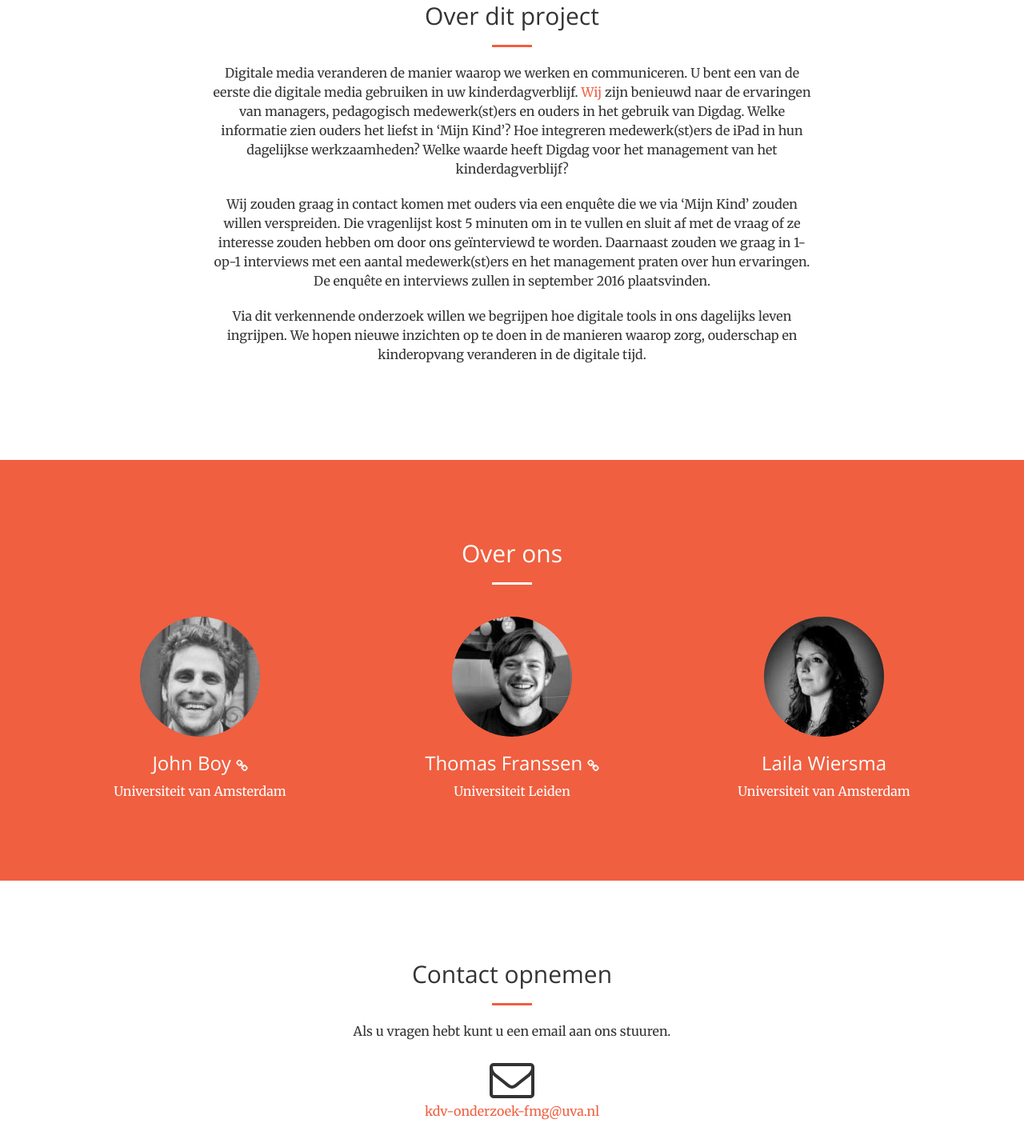
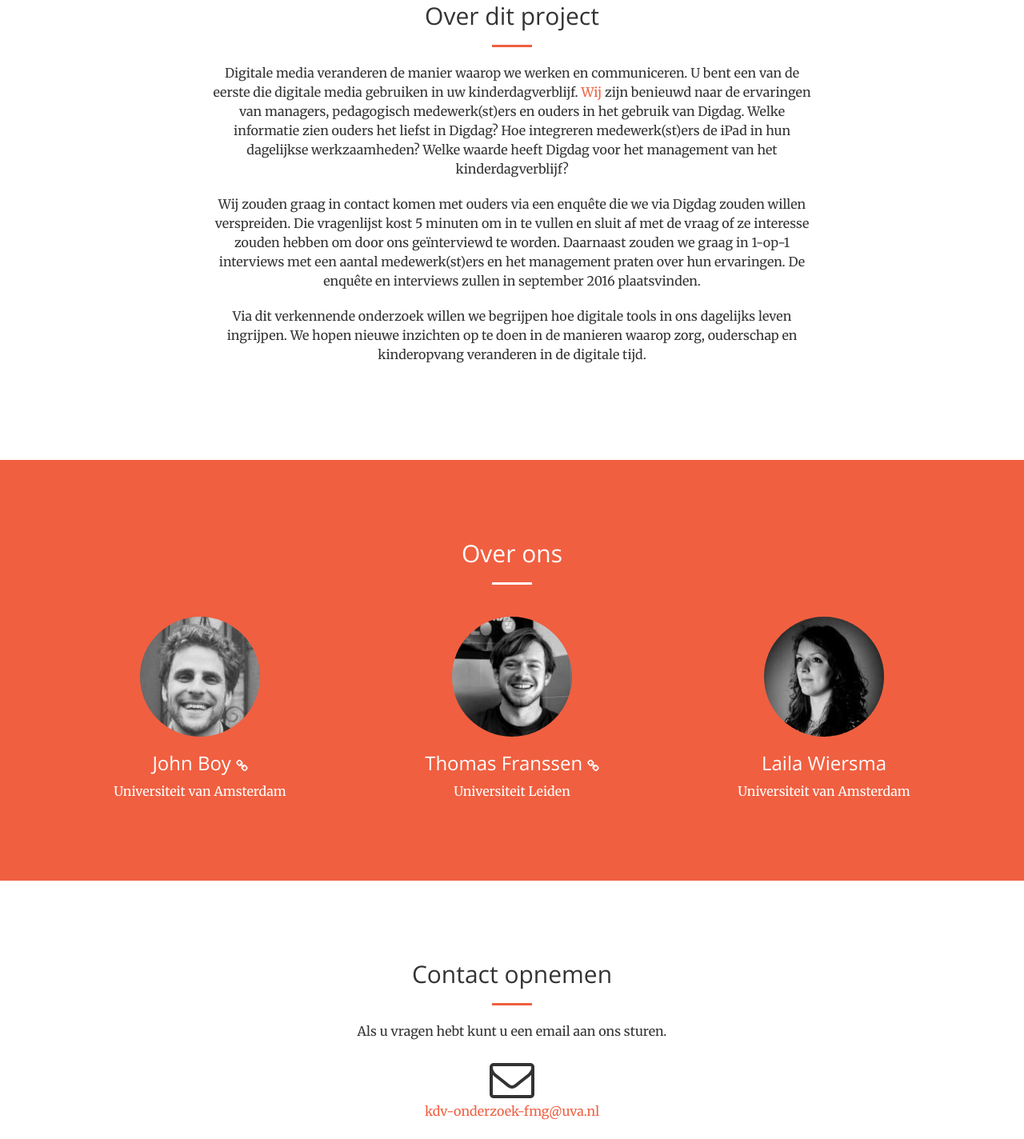
Before and after one commit to jboynyc/curly-waffle, a plain HTML site: page index.html in a window 1280 px wide. Shown: the part 897-2321 px from the top of the page at 80% size. Drawn offline with nearby package versions, Linux system fonts and the light colour scheme.

Commit message:
fixed typo; use proper product name

```diff
--- a/index.html
+++ b/index.html
@@ -90,13 +90,13 @@
                         href="#team">Wij</a> zijn benieuwd naar de
                     ervaringen van managers, pedagogisch medewerk(st)ers
                     en ouders in het gebruik van Digdag. Welke informatie
-                    zien ouders het liefst in &lsquo;Mijn Kind&rsquo;? Hoe
+                    zien ouders het liefst in Digdag? Hoe
                     integreren medewerk(st)ers de iPad in hun dagelijkse
                     werkzaamheden? Welke waarde heeft Digdag voor het
                     management van het kinderdagverblijf?</p>
 
                     <p>Wij zouden graag in contact komen met ouders via
-                    een enqu&ecirc;te die we via &lsquo;Mijn Kind&rsquo;
+                    een enqu&ecirc;te die we via Digdag
                     zouden willen verspreiden. Die vragenlijst kost 5
                     minuten om in te vullen en sluit af met de vraag of ze
                     interesse zouden hebben om door ons ge&iuml;nterviewd
@@ -158,7 +158,7 @@
                 <div class="col-lg-8 col-lg-offset-2 text-center">
                     <h2 class="section-heading">Contact opnemen</h2>
                     <hr class="primary">
-                    <p>Als u vragen hebt kunt u een email aan ons stuuren.</p>
+                    <p>Als u vragen hebt kunt u een email aan ons sturen.</p>
                 </div>
                 <div class="col-lg-8 col-lg-offset-2 text-center">
                     <i class="fa fa-envelope-o fa-4x wow bounceIn" data-wow-delay=".2s"></i>
```
